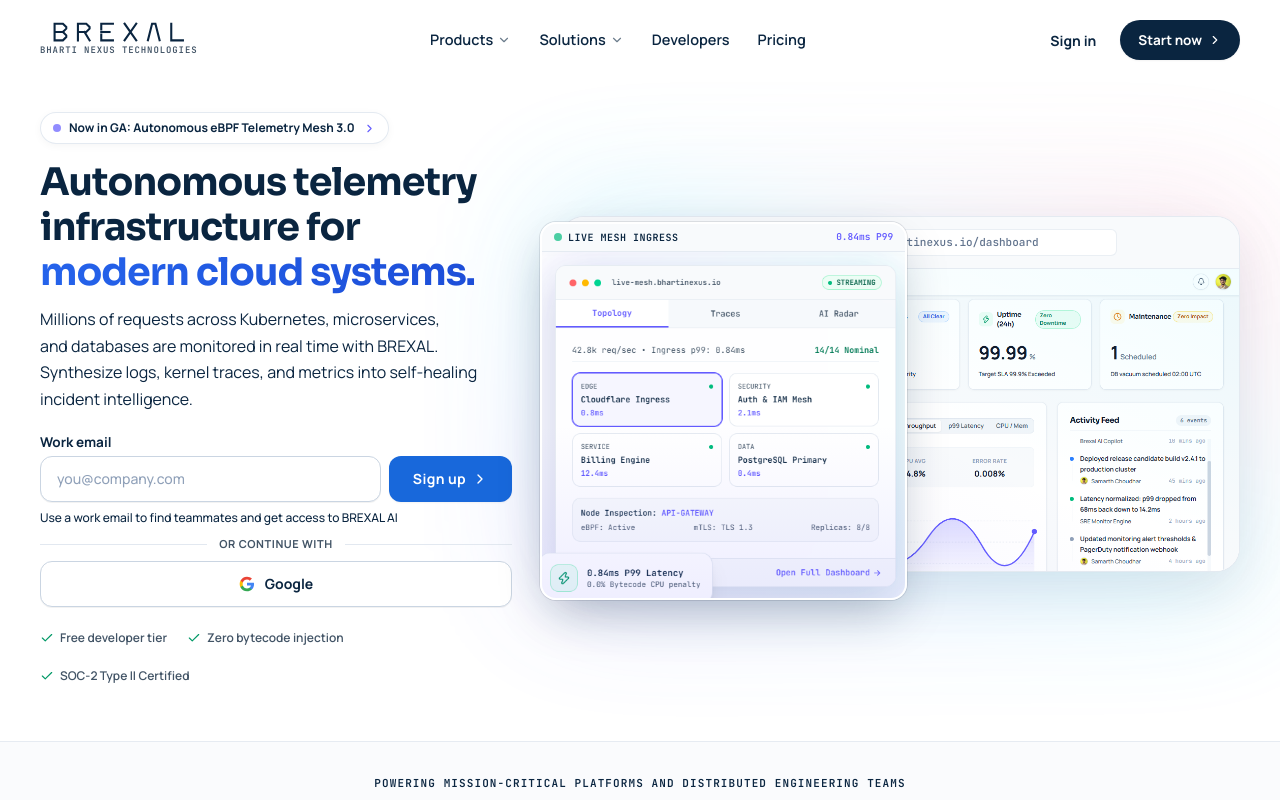
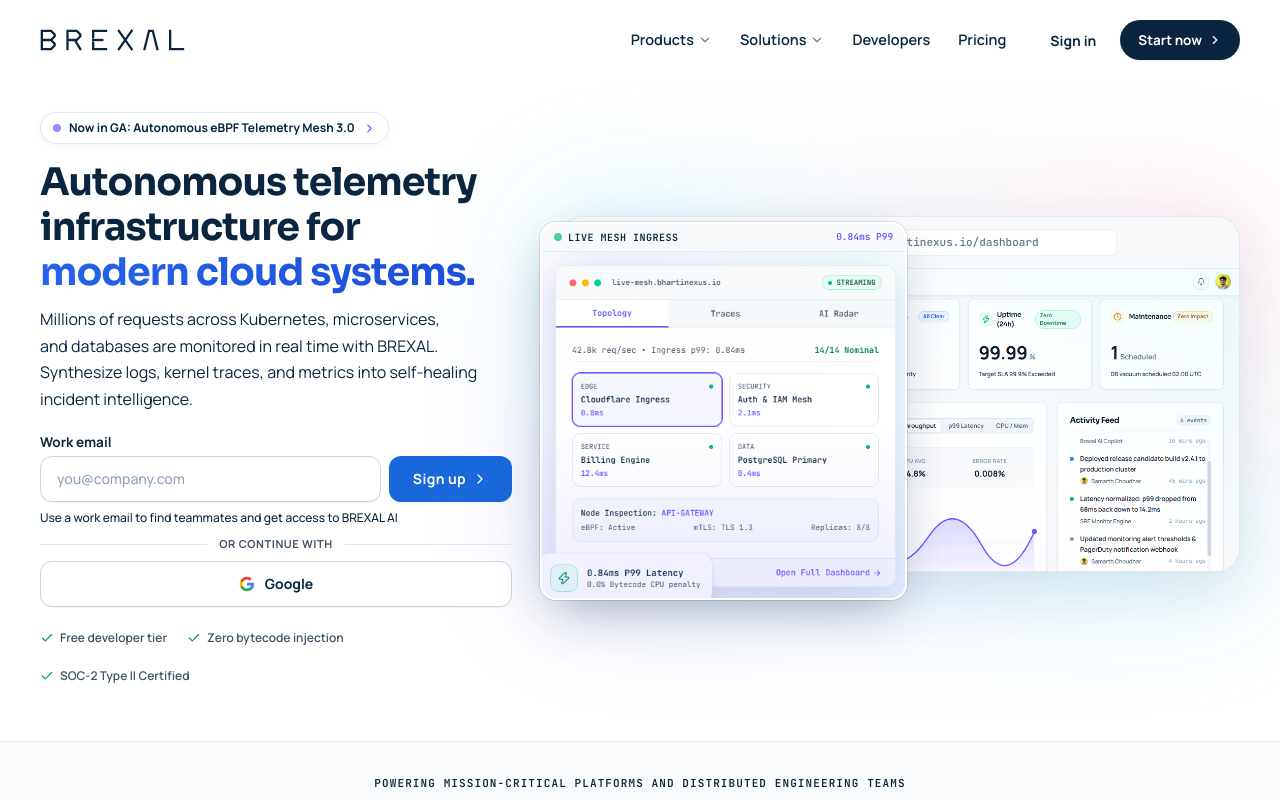
Before and after one commit to samarth3394/BhartiAppplus, a Next.js app in the folder frontend/: page / in a window 1280 px wide. Shown: the top 800 px of the page. Built offline with nearby package versions, Linux system fonts and the light colour scheme.

Commit message:
fix(nav): remove Bharti Nexus Technologies subtitle under logo and align nav links next to Sign in

```diff
--- a/frontend/src/app/page.tsx
+++ b/frontend/src/app/page.tsx
@@ -59,17 +59,14 @@ function StripeNavbar() {
       <div className="max-w-[1320px] mx-auto px-4 sm:px-10 flex items-center justify-between">
 
         {/* Brand Logo */}
-        <Link href="/" className="flex items-center gap-2 group focus:outline-none shrink-0">
-          <div className="flex flex-col">
-            <Logo className="h-4.5 sm:h-5 text-[#0A2540] group-hover:text-[#635BFF] transition-colors" />
-            <span className="text-[8.5px] sm:text-[9px] font-mono tracking-widest text-[#425466] uppercase mt-0.5 font-bold">
-              Bharti Nexus Technologies
-            </span>
-          </div>
+        <Link href="/" className="flex items-center group focus:outline-none shrink-0">
+          <Logo className="h-5 sm:h-5.5 text-[#0A2540] group-hover:text-[#635BFF] transition-colors" />
         </Link>
 
+        {/* Right Nav & Action CTAs Group */}
+        <div className="flex items-center gap-6 xl:gap-8">
           {/* Stripe Desktop Navigation Menu */}
-        <nav className="hidden lg:flex items-center gap-7 text-[14.5px] font-semibold text-[#0A2540]">
+          <nav className="hidden lg:flex items-center gap-6 xl:gap-7 text-[14.5px] font-semibold text-[#0A2540]">
             <div
               className="relative cursor-pointer group flex items-center gap-1 hover:text-[#635BFF] transition-colors"
               onMouseEnter={() => setActiveDropdown("products")}
@@ -155,6 +152,7 @@ function StripeNavbar() {
             >
               {mobileMenuOpen ? <X size={20} /> : <Menu size={20} />}
             </button>
+          </div>
         </div>
       </div>
 
@@ -1149,10 +1147,7 @@ function StripeFooter() {
           {/* Brand & Country Selector */}
           <div className="col-span-2 flex flex-col items-start text-left">
             <div className="flex flex-col mb-2.5 sm:mb-3">
-              <Logo className="h-5 sm:h-5.5 text-[#0A2540] mb-1" />
-              <span className="text-[9px] sm:text-[9.5px] font-mono tracking-widest text-[#425466] uppercase font-bold">
-                Bharti Nexus Technologies
-              </span>
+              <Logo className="h-5 sm:h-5.5 text-[#0A2540]" />
             </div>
             <p className="text-[12px] sm:text-[13px] text-[#425466] font-medium leading-relaxed max-w-sm mb-4">
               Autonomous telemetry infrastructure and AI incident intelligence engineered by Bharti Nexus Technologies.
```
Lines whose indentation alone changed are shown as unchanged.
